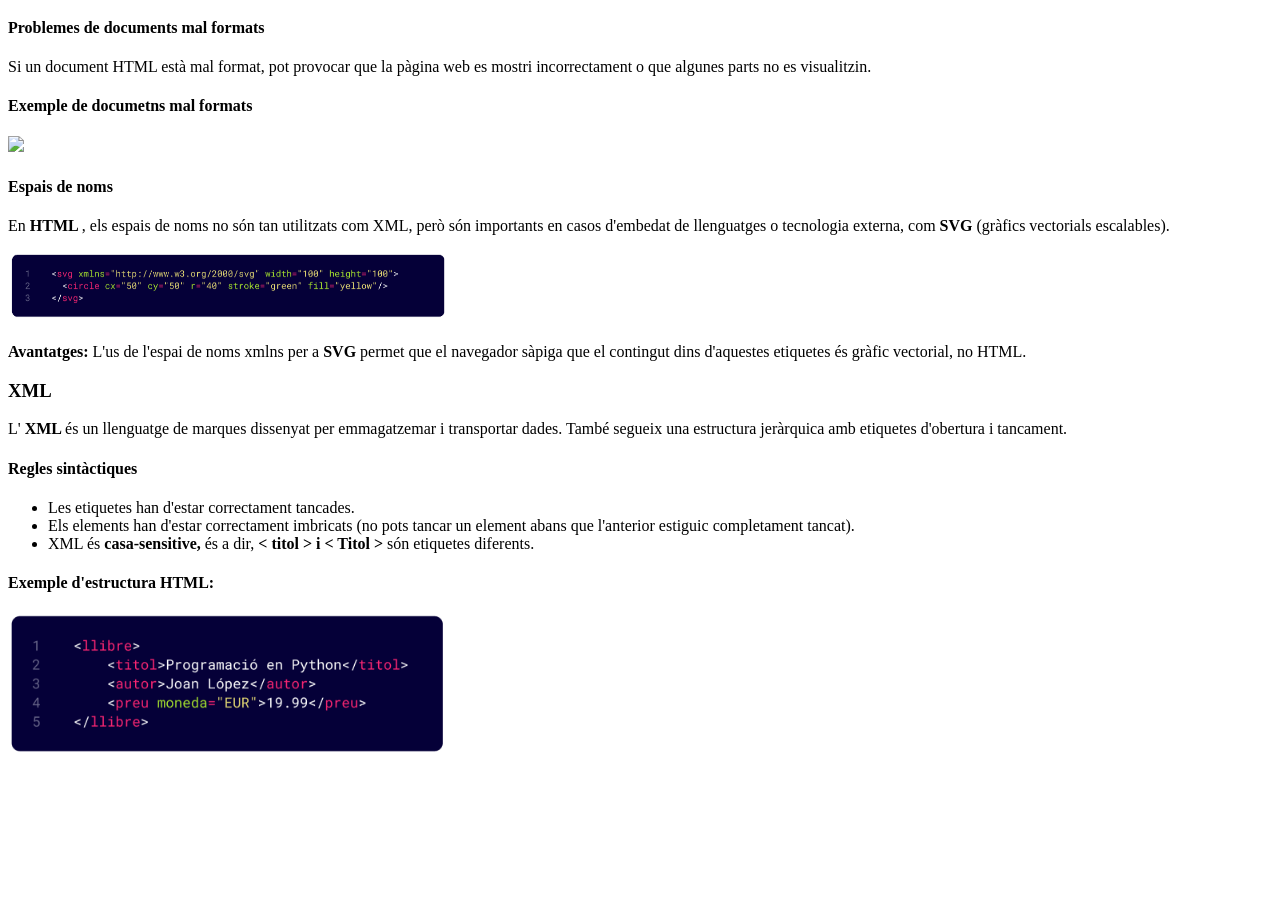
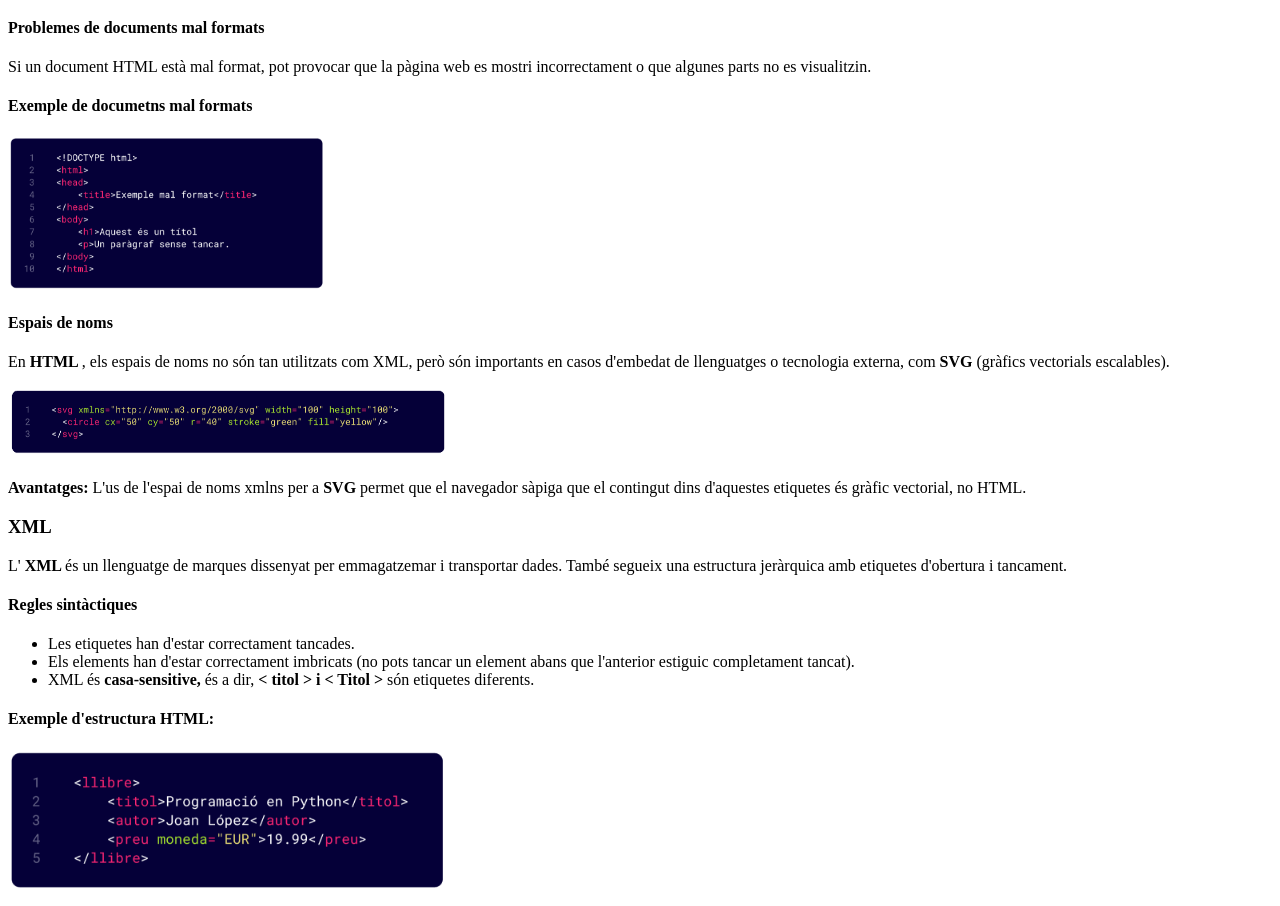
Before and after one commit to JeremyHernandez123/Projecte-apunts, a plain HTML site: page Unitat1.html in a window 1280 px wide. Shown: the part 4300-5206 px from the top of the page. Before the commit the page ends 5070 px from the top, so only its background shows below. Drawn offline with Linux system fonts and the light colour scheme; files whose address does not match are found by name.

Commit message:
Edició 3

```diff
--- a/Unitat1.html
+++ b/Unitat1.html
@@ -153,7 +153,7 @@
 	 		<p> Si un document HTML està mal format, pot provocar que la pàgina web es mostri incorrectament o que algunes parts no es visualitzin.
 	 	<h4> Exemple de documetns mal formats </h4>
 
-	 	<img src="Exemple mal formats.png" style="width: 25%">
+	 	<img src="Estorage/Exemple mal formats.png" style="width: 25%">
 
 	 	<h4> Espais de noms </h4>
 	 		<p> En <b> HTML </b>, els espais de noms no són tan utilitzats com XML, però són importants en casos d'embedat de llenguatges o tecnologia externa, com <b> SVG </b> (gràfics vectorials escalables). </p>
```
